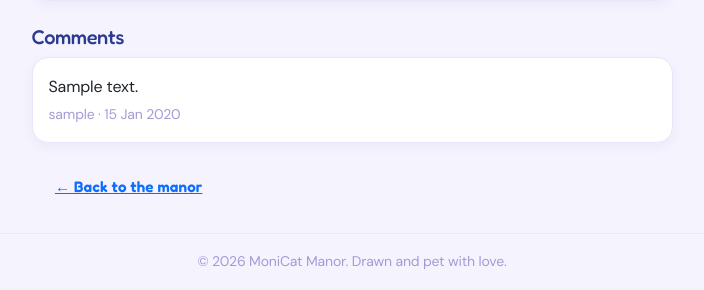
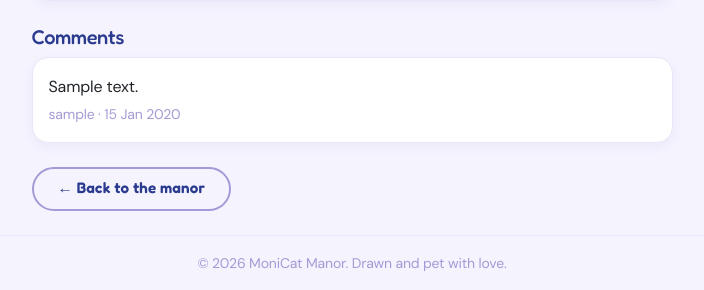
Before and after one commit to MonicaFeis/monicat-manor, a Django app: page /cat/1/ in a window 1280 px wide. Shown: the part 683-973 px from the top of the page, without its empty margins (288-992 px from the left). Before the commit the page ends 952 px from the top, so only its background shows below. Run offline with Django 4.2, Linux system fonts and the light colour scheme; tables that the repository leaves empty hold one stand-in row (values such as "Sample post"); grey boxes marked "Sample" are stand-in pictures.

Commit message:
Change cat_detail.html back to manor buttton in outline design

```diff
--- a/templates/cats/cat_detail.html
+++ b/templates/cats/cat_detail.html
@@ -67,7 +67,11 @@
                 {% endif %}
             {% endif %}
 
-            <a href="{% url 'scene' %}" class="btn btn-link mt-3">&larr; Back to the manor</a>
+            <div class="mt-4">
+                <a href="{% url 'scene' %}" class="btn btn-outline-secondary rounded-pill px-4">
+                    ← Back to the manor
+                </a>
+            </div>
         </div>
     </div>
 {% endblock %}
--- a/templates/cats/cat_form.html
+++ b/templates/cats/cat_form.html
@@ -79,7 +79,7 @@
                         <span class="swatch" style="background:#A39BD6;" data-color="#A39BD6" data-value="rust"></span>
                         <span class="swatch" style="background:#78C8AA;" data-color="#78C8AA" data-value="sage"></span>
                         <span class="swatch" style="background:#4E73F8;" data-color="#4E73F8" data-value="honey"></span>
-                        <span class="swatch" style="background:#40B5AD;" data-color="#40B5AD" data-value="teal"></span>
+                        <span class="swatch" style="background:#044a3a;" data-color="#044a3a" data-value="teal"></span>
                     </div>
                 </div>
 
```
